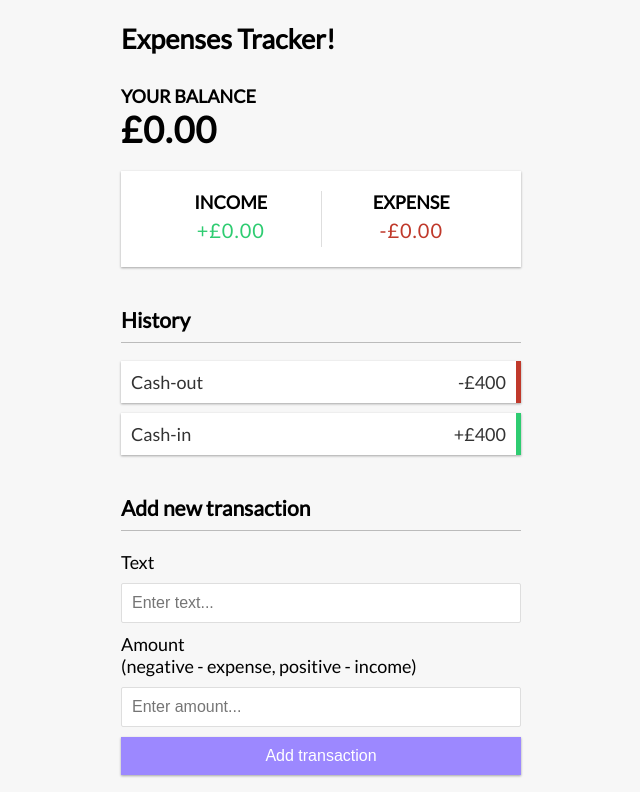
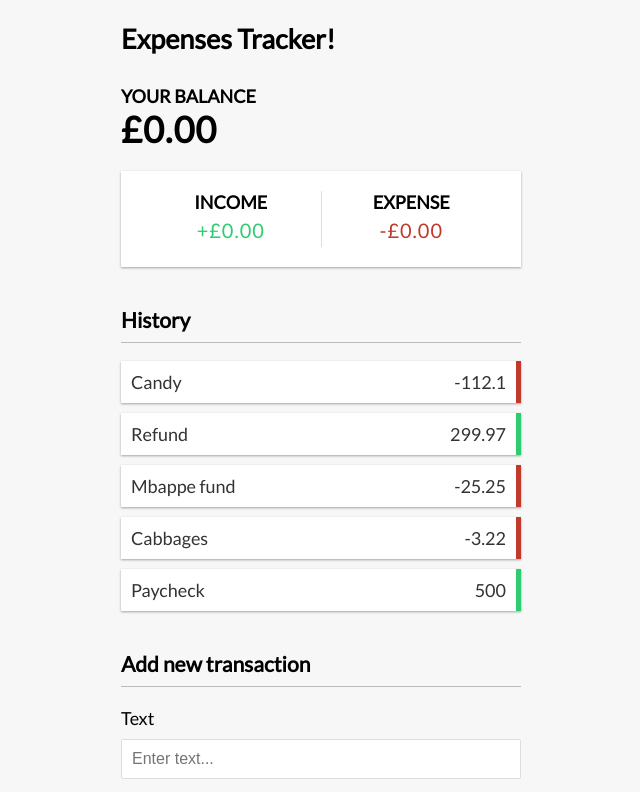
Before and after one commit to MattHammond94/VuesFromTheGit, a Vue app in the folder expenses-app/: page / in a window 1280 px wide. Shown: the top 792 px of the page, without its empty margins (319-959 px from the left). Built offline with nearby package versions, Linux system fonts and the light colour scheme.

Commit message:
Update transactionList component

```diff
--- a/expenses-app/src/components/TransactionList.vue
+++ b/expenses-app/src/components/TransactionList.vue
@@ -1,11 +1,63 @@
 <template>
   <h3>History</h3>
   <ul id="list" class="list">
-    <li class="minus">
-      Cash-out <span>-£400</span><button class="delete-btn">x</button>
-    </li>
-    <li class="plus">
-      Cash-in <span>+£400</span><button class="delete-btn">x</button>
+    <li v-for="transaction in transactions" v-bind:key="transaction.id" :class="transaction.amount < 0 ? 'minus' : 'plus'">
+      {{ transaction.text }} <span>{{ transaction.amount }}</span><button class="delete-btn">x</button>
     </li>
   </ul>
 </template>
+
+<!-- <script>
+  export default {
+    data() {
+      return {
+        transactions: [
+          { id: 1, text: 'Candy', amount: -112.10 },
+          { id: 2, text: 'Refund', amount: 299.97 },
+          { id: 3, text: 'Mbappe fund', amount: -25.25 },
+          { id: 4, text: 'Cabbages', amount: -3.22 },
+          { id: 5, text: 'Paycheck', amount: 500 }
+        ]
+      }
+    }
+  }
+</script> -->
+
+<!-- <script>
+  export default {
+    setup() {
+      const transactions =  [
+        { id: 1, text: 'Candy', amount: -112.10 },
+        { id: 2, text: 'Refund', amount: 299.97 },
+        { id: 3, text: 'Mbappe fund', amount: -25.25 },
+        { id: 4, text: 'Cabbages', amount: -3.22 },
+        { id: 5, text: 'Paycheck', amount: 500 }
+      ];
+
+      could also define a function here as opposed to hard coding data.
+
+      myFunction() {
+        return transactions
+      }
+
+      return {
+        transactions,
+
+        return myFunction()
+      }
+    }
+  }
+</script> -->
+
+<!-- ^^^ Both above approaches for handling data within a component work however  -->
+<!-- The below approach is the most recent and by utilising the setup keyword in the script tag we remove the need  -->
+
+<script setup>
+   const transactions = [
+    { id: 1, text: 'Candy', amount: -112.10 },
+    { id: 2, text: 'Refund', amount: 299.97 },
+    { id: 3, text: 'Mbappe fund', amount: -25.25 },
+    { id: 4, text: 'Cabbages', amount: -3.22 },
+    { id: 5, text: 'Paycheck', amount: 500 }
+  ]
+</script>
```
Also changed, not shown: expenses-app/src/App.vue (+11 -10 lines), 1 other file (tests, documents, lock files or other folders).
